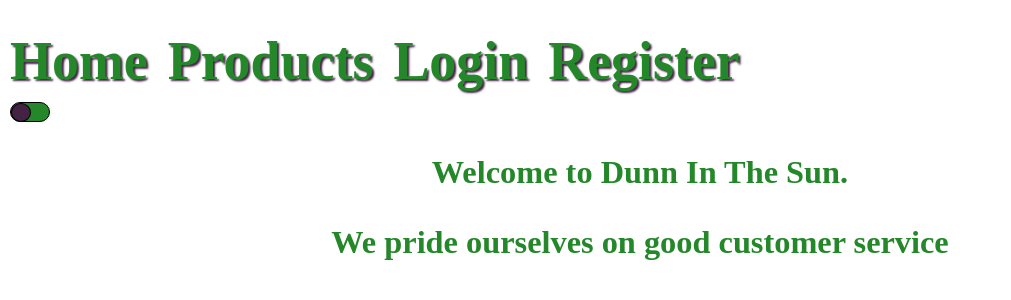
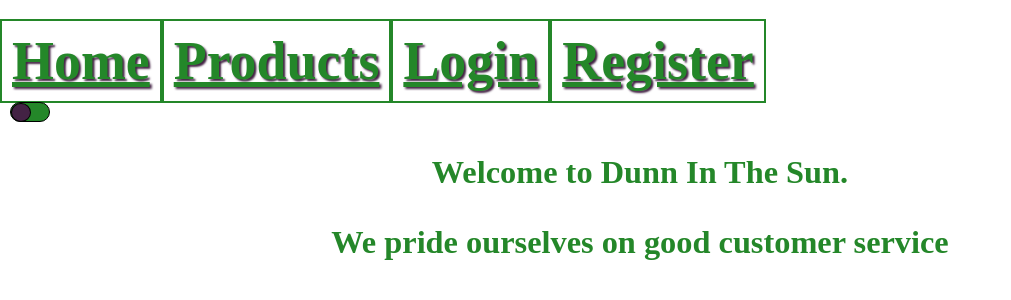
Before and after one commit to Sonica1031/my-market, a React (Vite) app: page / in a window 1280 px wide. Shown: the top 300 px of the page, without its empty margins (0-1011 px from the left). Built offline with nearby package versions, Linux system fonts and the light colour scheme; no server answers.

Commit message:
Changing css on nav

```diff
--- a/src/App.css
+++ b/src/App.css
@@ -10,7 +10,7 @@
 }
 
 .aTag {
-  text-decoration: none;
+  border:2px solid;
   padding: 10px;
   font-size: 5rem;
   color: #248729;
@@ -133,7 +133,7 @@
   margin: 10px;
 }
 
-@media only screen and (max-width:500px){
+@media only screen and (max-width:800px){
   .App-header{
     display: flex;
     flex-direction: column;
```
